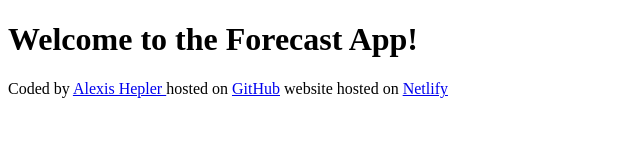
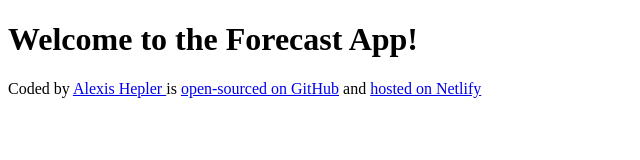
Before and after one commit to Alexismarie20/Forecast, a plain HTML site: page index.html in a window 1280 px wide. Shown: the whole page, without its empty margins (0-640 px from the left). Drawn offline with Linux system fonts and the light colour scheme.

Commit message:
Changed link wording

```diff
--- a/index.html
+++ b/index.html
@@ -12,8 +12,8 @@
 <footer>
   Coded by
   <a href="https://github.com/Alexismarie20" target="blank"> Alexis Hepler </a>
-  hosted on <a href="https://github.com/Alexismarie20/Forecast"target="blank"> GitHub</a>
-  website hosted on <a href="https://heplers-forecast-app.netlify.app/" target=" blank">Netlify</a>
+   is <a href="https://github.com/Alexismarie20/Forecast"target="blank"> open-sourced on GitHub</a>
+   and <a href="https://heplers-forecast-app.netlify.app/" target=" blank">hosted on Netlify</a>
     </footer>
 </body>
 </html>
```
